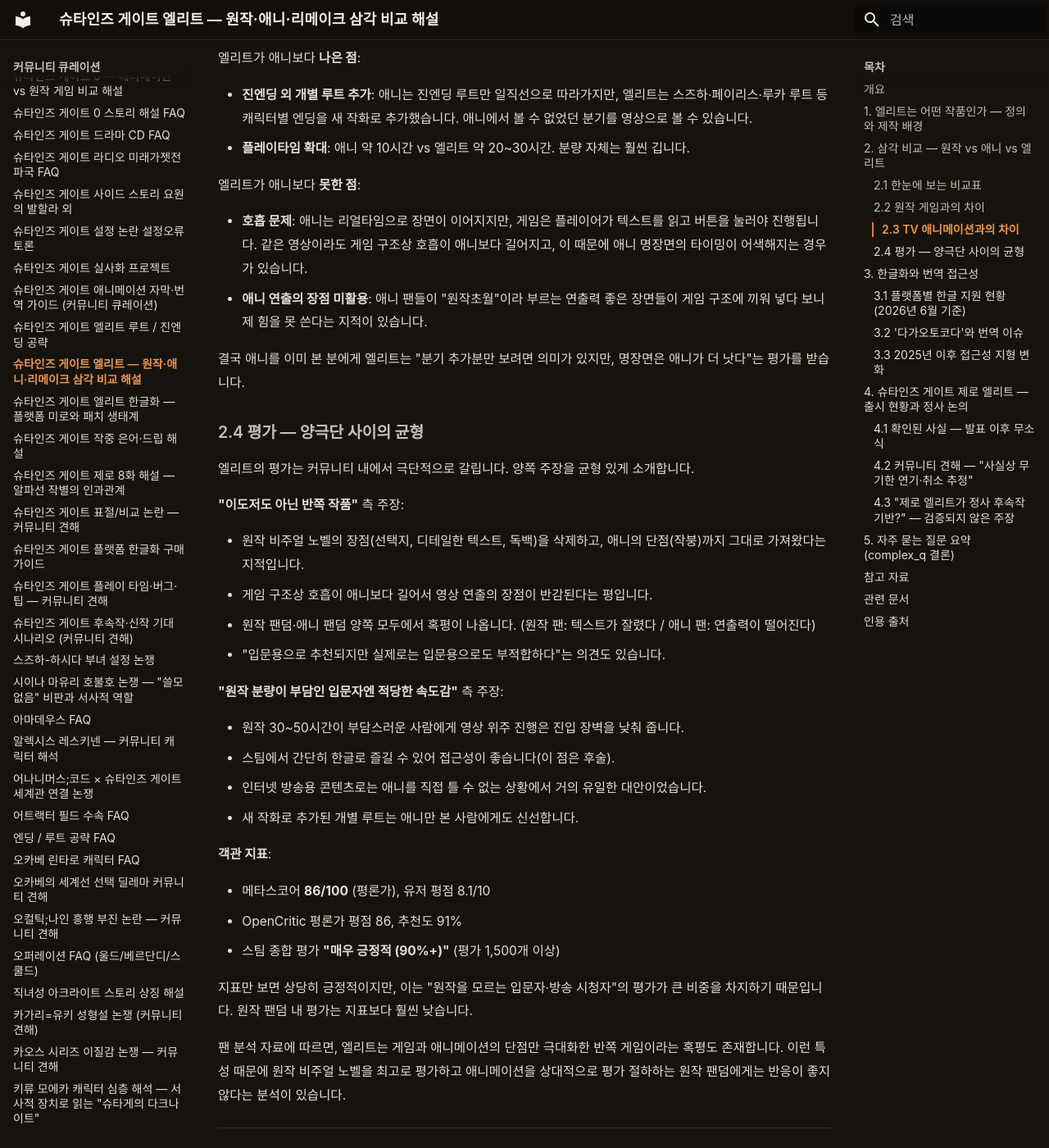
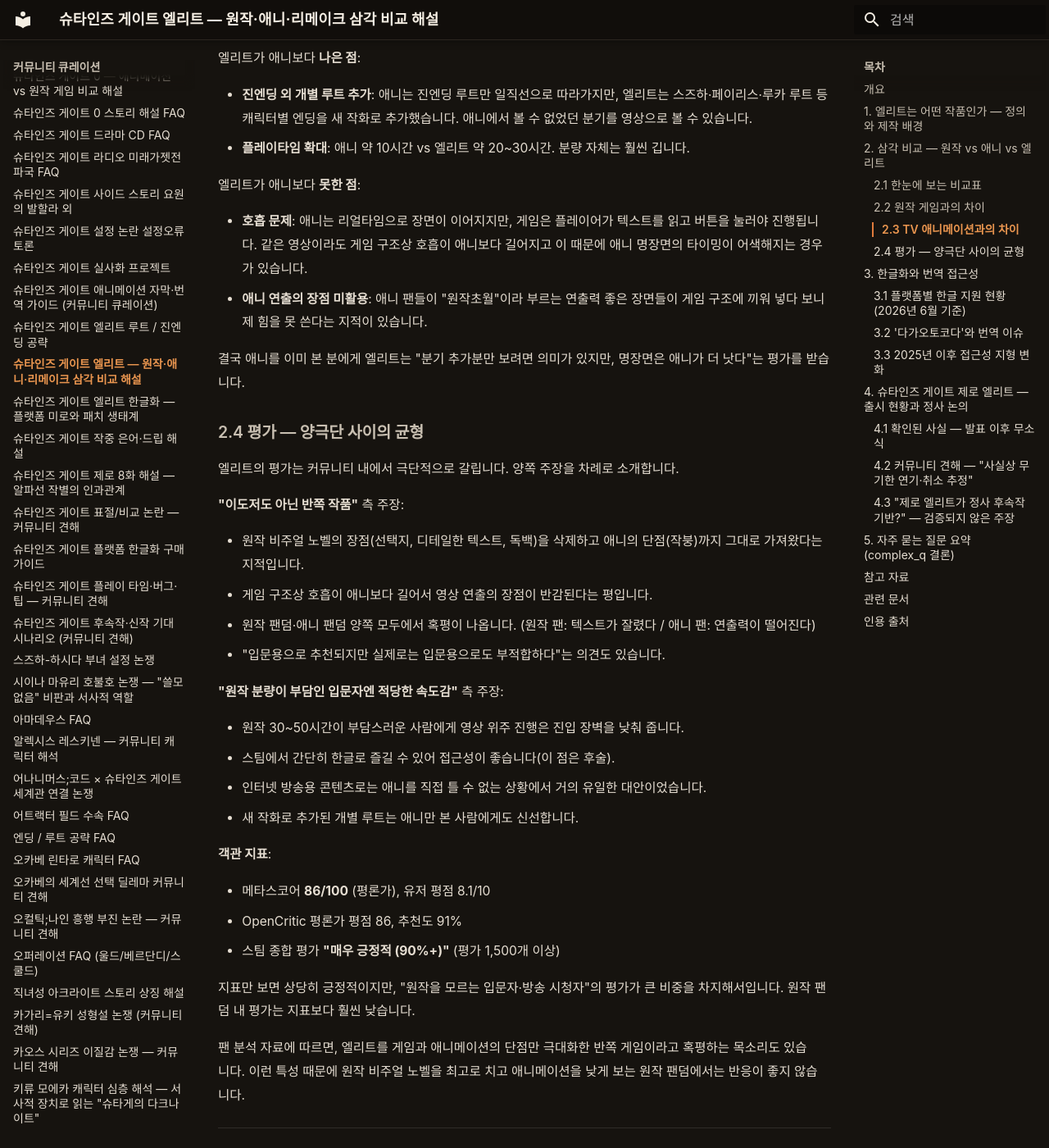
Before and after one commit to sgwiki/sgwiki.github.io, an MkDocs documentation site: the page built from wiki/커뮤니티-큐레이션/슈타인즈-게이트-엘리트-리메이크-비교-해설.md, in a window 1280 px wide and 1400 px high, scrolled down 3232 px. Shown: the whole window at 82% size. Built offline with MkDocs 1.6.1 and Material for MkDocs 9.7.7, drawn with Linux system fonts in a browser that asks for light colours; some web fonts are replaced; some of the changed text lies outside the part shown.

Commit message:
chore(wiki): 슈타인즈-게이트-엘리트-리메이크-비교-해설 정비 — humanize 13건(추상 주어+만능동사 3·메타 진입 이는 2·결산 피벗 2·형식명사 결말 1·번역투 ~를 통해 1·연결어미 뒤 쉼표 3·안전 균형 1)·rewriter 2건(일본어 카타카나·한자 혼입 2건 한국어 풀이로 교체: フルア니ADV·御宅茶)·사실·스포일러(endgame)·인용·수치 불변

```diff
--- a/wiki/커뮤니티-큐레이션/슈타인즈-게이트-엘리트-리메이크-비교-해설.md
+++ b/wiki/커뮤니티-큐레이션/슈타인즈-게이트-엘리트-리메이크-비교-해설.md
@@ -63,7 +63,7 @@
 
 ### 2.2 원작 게임과의 차이
 
-엘리트가 원작 팬들이 가장 아쉬워하는 지점은 **'텍스트가 대폭 잘렸다'**는 점입니다. 원작에서 오카베 린타로가 치밀하게 펼치는 독백과 심리 묘사가, 영상 한 컷으로 압축되면서 상당수 사라졌습니다. 커뮤니티에서는 흔히 "10줄짜리 독백이 3줄로 줄었다"고 표현합니다.
+엘리트가 원작 팬들이 가장 아쉬워하는 지점은 **'텍스트가 대폭 잘렸다'**는 점입니다. 원작에서 오카베 린타로가 치밀하게 펼치는 독백과 심리 묘사가 영상 한 컷으로 압축되면서 상당수 사라졌습니다. 커뮤니티에서는 흔히 "10줄짜리 독백이 3줄로 줄었다"고 표현합니다.
 
 세부적으로 자주 거론되는 변경점은 다음과 같습니다.
 
@@ -87,18 +87,18 @@
 
 엘리트가 애니보다 **못한 점**:
 
-- **호흡 문제**: 애니는 리얼타임으로 장면이 이어지지만, 게임은 플레이어가 텍스트를 읽고 버튼을 눌러야 진행됩니다. 같은 영상이라도 게임 구조상 호흡이 애니보다 길어지고, 이 때문에 애니 명장면의 타이밍이 어색해지는 경우가 있습니다.
+- **호흡 문제**: 애니는 리얼타임으로 장면이 이어지지만, 게임은 플레이어가 텍스트를 읽고 버튼을 눌러야 진행됩니다. 같은 영상이라도 게임 구조상 호흡이 애니보다 길어지고 이 때문에 애니 명장면의 타이밍이 어색해지는 경우가 있습니다.
 - **애니 연출의 장점 미활용**: 애니 팬들이 "원작초월"이라 부르는 연출력 좋은 장면들이 게임 구조에 끼워 넣다 보니 제 힘을 못 쓴다는 지적이 있습니다.
 
 결국 애니를 이미 본 분에게 엘리트는 "분기 추가분만 보려면 의미가 있지만, 명장면은 애니가 더 낫다"는 평가를 받습니다.
 
 ### 2.4 평가 — 양극단 사이의 균형
 
-엘리트의 평가는 커뮤니티 내에서 극단적으로 갈립니다. 양쪽 주장을 균형 있게 소개합니다.
+엘리트의 평가는 커뮤니티 내에서 극단적으로 갈립니다. 양쪽 주장을 차례로 소개합니다.
 
 **"이도저도 아닌 반쪽 작품"** 측 주장:
 
-- 원작 비주얼 노벨의 장점(선택지, 디테일한 텍스트, 독백)을 삭제하고, 애니의 단점(작붕)까지 그대로 가져왔다는 지적입니다.
+- 원작 비주얼 노벨의 장점(선택지, 디테일한 텍스트, 독백)을 삭제하고 애니의 단점(작붕)까지 그대로 가져왔다는 지적입니다.
 - 게임 구조상 호흡이 애니보다 길어서 영상 연출의 장점이 반감된다는 평입니다.
 - 원작 팬덤·애니 팬덤 양쪽 모두에서 혹평이 나옵니다. (원작 팬: 텍스트가 잘렸다 / 애니 팬: 연출력이 떨어진다)
 - "입문용으로 추천되지만 실제로는 입문용으로도 부적합하다"는 의견도 있습니다.
@@ -116,9 +116,9 @@
 - OpenCritic 평론가 평점 86, 추천도 91%
 - 스팀 종합 평가 **"매우 긍정적 (90%+)"** (평가 1,500개 이상)
 
-지표만 보면 상당히 긍정적이지만, 이는 "원작을 모르는 입문자·방송 시청자"의 평가가 큰 비중을 차지하기 때문입니다. 원작 팬덤 내 평가는 지표보다 훨씬 낮습니다.
+지표만 보면 상당히 긍정적이지만, "원작을 모르는 입문자·방송 시청자"의 평가가 큰 비중을 차지해서입니다. 원작 팬덤 내 평가는 지표보다 훨씬 낮습니다.
 
-팬 분석 자료에 따르면, 엘리트는 게임과 애니메이션의 단점만 극대화한 반쪽 게임이라는 혹평도 존재합니다. 이런 특성 때문에 원작 비주얼 노벨을 최고로 평가하고 애니메이션을 상대적으로 평가 절하하는 원작 팬덤에게는 반응이 좋지 않다는 분석이 있습니다.
+팬 분석 자료에 따르면, 엘리트를 게임과 애니메이션의 단점만 극대화한 반쪽 게임이라고 혹평하는 목소리도 있습니다. 이런 특성 때문에 원작 비주얼 노벨을 최고로 치고 애니메이션을 낮게 보는 원작 팬덤에서는 반응이 좋지 않습니다.
 
 ---
 
@@ -142,7 +142,7 @@
 
 ### 3.2 '다가오토코다'와 번역 이슈
 
-엘리트 스팀 한글판에서 자주 거론되는 번역 이슈가 있습니다. 오카베의 자칭 '미시다이치앗가(御宅茶——)'를 "다가오토코다"로 번역한 부분 등이 원어 뉘앙스와 어긋난다는 지적이 커뮤니티에서 반복적으로 나옵니다. 이 외에도 직역투 표현, 캐릭터 말투의 미세한 어긋남이 거론됩니다.
+엘리트 스팀 한글판에서 자주 거론되는 번역 이슈가 있습니다. 오카베의 자칭 '미시다이치앗가(오타쿠 차)'를 "다가오토코다"로 번역한 부분 등이 원어 뉘앙스와 어긋난다는 지적이 커뮤니티에서 반복적으로 나옵니다. 이 외에도 직역투 표현, 캐릭터 말투의 미세한 어긋남이 거론됩니다.
 
 다만 전반적으로는 PS3·PS Vita 정발판(디지턼터치 번역)을 최상급으로 치고, 그 다음으로 엘리트 스팀 한글패치를 준수한 편으로 평가합니다. iOS 원작 한글판은 약간의 오역이 있고 검열(샤워 장면 등)이 있다는 점에서 한 단계 아래로 봅니다.
 
@@ -150,7 +150,7 @@
 
 2025년 1월, 원작 스팀판에도 공식 한글패치가 공개되면서 **"한글이 목적이라면 굳이 엘리트를 고를 이유가 사라졌다"**는 평이 힘을 얻고 있습니다. 원작 텍스트 밀도·게임성을 선호하는 분들이 다시 원작으로 돌아가는 추세입니다.
 
-결론적으로, 2026년 현재 시점에서 한글 접근성은 다음과 같이 정리됩니다.
+2026년 현재 한글 접근성을 정리하면 다음과 같습니다.
 
 - **원작 텍스트의 깊이·게임성이 중요하다면** → 스팀 원작 본편 (2025년 1월 이후 한글 지원) 또는 PS Vita 정발판
 - **영상 위주 진행·개별 루트 추가분이 보고 싶다면** → 스팀 엘리트 (한글 지원)
@@ -179,7 +179,7 @@
 - **개발사 사정**: MAGES.가 어나니머스 코드 등 다른 프로젝트와 병행하면서 제로 엘리트가 우선순위에서 밀렸다는 추측입니다. 일부에서는 회사 사정 변화(파산설·사장 교체 등) 루머도 언급되지만 확인된 사실은 아닙니다.
 - **15주년 행사 기대**: 2025년 전후 15주년 이벤트에서 성우 대거 참석을 근거로 "이번엔 발표가 있을 것"이라는 희망도 있지만, 현재까지 구체적 소식은 없습니다.
 
-팬 분석 자료에서는 제로 엘리트가 재활용에 한계가 있어 출시가 가능할지 의문이라고 지적합니다. 성우 녹음도 새로 해야 하고 전개도 일부 수정해야 하는데, 새로 그려야 할 장면이 많아 손익분기점을 맞출 수 있을지 따져봐야 한다는 전망입니다.
+팬 분석 자료에서는 제로 엘리트가 재활용에 한계가 있어 출시가 가능할지 의문이라고 봅니다. 성우 녹음도 새로 해야 하고 전개도 일부 수정해야 하는데, 새로 그려야 할 장면이 많아 손익분기점을 맞출 수 있을지 따져봐야 한다는 게 중론입니다.
 
 ### 4.3 "제로 엘리트가 정사 후속작 기반?" — 검증되지 않은 주장
 
@@ -187,7 +187,7 @@
 
 확인된 사실은 단순합니다: 제로 엘리트는 '슈타인즈 게이트 제로' 게임·애니를 리메이크하는 프로젝트이며, 차기 신작(Steins;???)과는 별개입니다. 차기 신작은 2021년경 제작 발표만 있었고 아직 제목조차 확정되지 않았습니다. 두 프로젝트의 우선순위·출시 순서에 대해서도 공식 발표가 없는 상태에서 "발매 순서는 어나콘 - 제로 엘리트 - 신작"이라는 커뮤니티 정리가 떠돌고 있을 뿐입니다.
 
-참고로, 본편 엘리트와는 별도로 **'Steins;Gate RE:BOOT'(2026년 예정)**라는 리메이크 라인업이 존재합니다. 이는 제로 엘리트와는 다른 프로젝트이므로 혼동하지 마세요.
+참고로, 본편 엘리트와는 별도로 **'Steins;Gate RE:BOOT'(2026년 예정)**라는 리메이크 라인업이 존재합니다. RE:BOOT는 제로 엘리트와는 다른 프로젝트이므로 혼동하지 마세요.
 
 ---
 
```
Also changed, not shown: other parts of wiki/커뮤니티-큐레이션/슈타인즈-게이트-엘리트-리메이크-비교-해설.md (+3 -3 lines).
